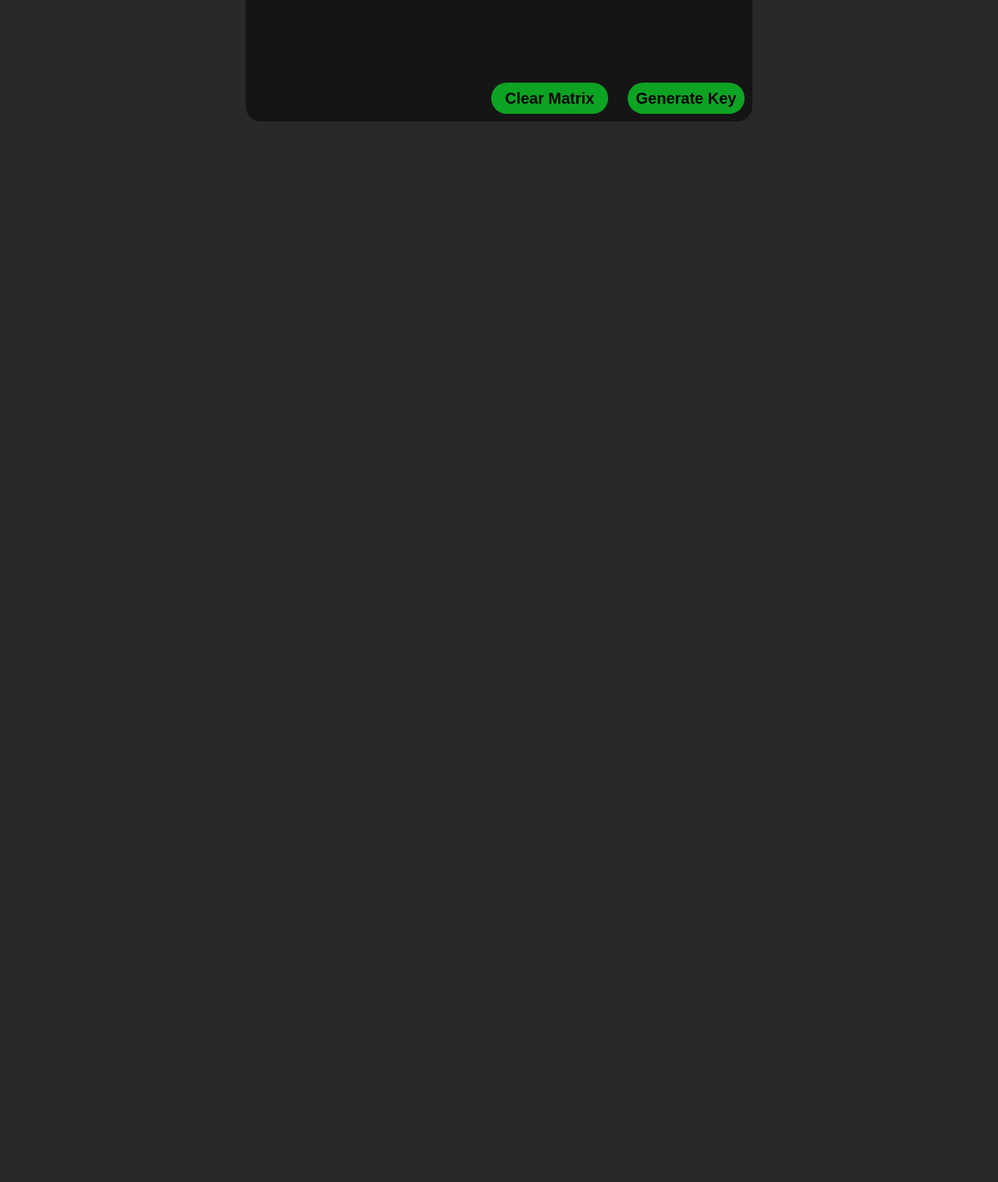
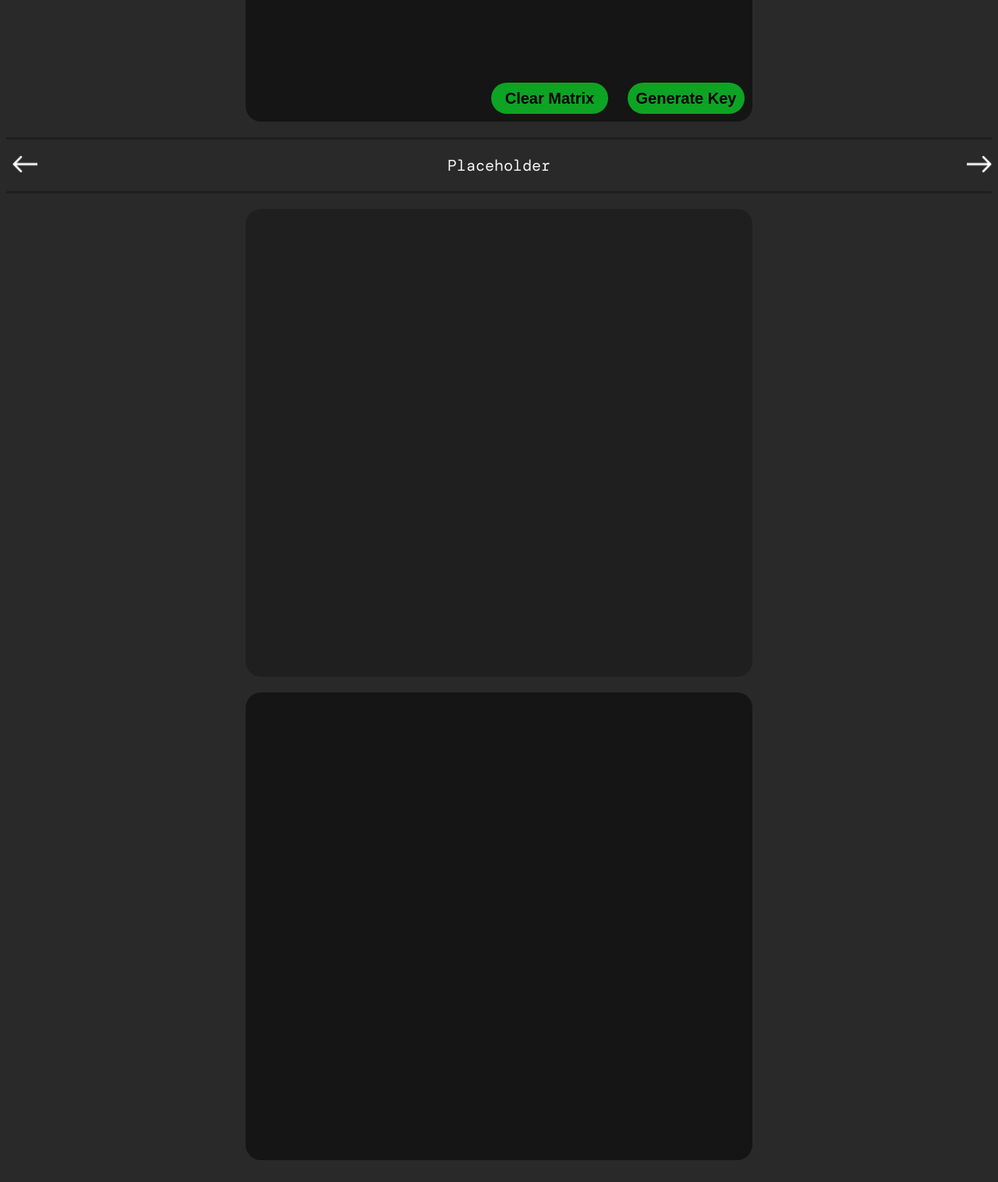
Before and after one commit to PaulVincent-Calvo/Invertrix, a Flask app: page / in a window 1280 px wide. Shown: the part 1128-2644 px from the top of the page at 78% size. Before the commit the page ends 1284 px from the top, so only its background shows below. Run offline with Flask 3, Linux system fonts and the light colour scheme; some web fonts are replaced.

Commit message:
results-steps page progress

```diff
--- a/static/styles.css
+++ b/static/styles.css
@@ -29,6 +29,13 @@ header{
 
 .logo{
     margin: 10px;
+}
+
+.container{
+    display: flex;
+    width: 100%;
+    flex-direction: column;
+    gap: 20px;
 }
 
 /* main part - input box and key matrix box */
@@ -239,3 +246,75 @@ input:checked + .slider:before {
 }
 
 /*second part - results of encryption/decryption*/
+.results-container{
+    width: 100%;
+    margin-inline: auto;
+    display: flex;
+    flex-direction: column;
+    justify-content: space-around;
+    gap: 20px;
+}
+
+/*header*/
+.results-header{
+    display: flex;
+    border-top: 3px solid var(--text-box-background-color);
+    border-bottom: 3px solid var(--text-box-background-color);
+    align-items: center;
+    justify-content: space-between;
+}
+
+.previous-button, .next-button{
+    background-color: transparent;
+    width: 40px;
+    height: 40px;
+    border-radius: 20px;
+    border-color: transparent;
+}
+
+.results-header-steps{
+    display: flex;
+    min-width: 600px;
+    font-family: var(--primary-font);
+    font-size: var(--message-font-size);
+    color: var(--text-color);
+    justify-content: center;
+}
+
+/*steps*/
+.steps-scroller{
+    display: grid;
+    grid-auto-flow: column;
+    grid-auto-columns: 100%;
+    overflow-x: auto;
+    overscroll-behavior-inline: contain;
+    scroll-snap-type: inline mandatory;
+    scroll-snap-align: start;
+}
+
+.step{
+    width: 100%;
+    display: flex;
+    flex-wrap: wrap;
+    justify-content: space-around;
+    gap: 20px;
+}
+
+.type-a{
+    min-height: 600px;
+    min-width: 650px;
+    display: flex;
+    flex-direction: column;
+    background-color: var(--text-box-background-color);
+    border-radius: 20px;
+}
+
+.type-b{
+    display: flex;
+    flex-direction: column;
+    align-items: center;
+    min-height: 600px;
+    min-width: 650px;
+    background-color: var(--matrix-box-background-color);
+    border-radius: 20px;
+}
--- a/templates/invertrix.html
+++ b/templates/invertrix.html
@@ -11,6 +11,7 @@
         <header>
             <div class="logo"><img src="{{ url_for('static', filename='assets/invertix-logo.png') }}" alt="Invertrix Logo" width="162px" height="32px"></div>
         </header>
+        <div class="container">
             <div class="main-container">
                 <div class="message-container">
                     <textarea class="text-box" id="text-box"></textarea>
@@ -41,9 +42,31 @@
                 </div>
             </div>
             <div class="results-container">
-            <div class="results-header" id="class-header"></div>
+                <div class="results-header" id="class-header">
+                    <button class="previous-button" id="previous-button"><img src="{{ url_for('static', filename='assets/left-arrow.png') }}" width="32px"></button>
+                    <p class="results-header-steps" id="results-header-steps">Placeholder</p>
+                    <button class="next-button" id="next-button"><img src="{{ url_for('static', filename='assets/right-arrow.png') }}"  width="32px"></button>
+                </div>
+                <div class = "results-steps">
+                    <div class = "steps-scroller">
+                        <div class = "step">
+                            <div class = "step-1-container-1 type-a"></div>
+                            <div class = "step-1-container-2 type-b"></div>
+                        </div>
+                        <div class = "step">
+                            <div class = "step-2-container-1 type-b"></div>
+                            <div class = "step-2-container-2 type-b"></div>
+                        </div>
+                        <div class = "step">
+                            <div class = "step-3-container-1 type-b"></div>
+                            <div class = "step-3-container-2 type-a"></div>
+                        </div>
+                    </div>
+                </div>
                 <div class="results">
             </div>
+        </div>
+
         <script src="{{ url_for('static', filename='index.js') }}"></script>
     </body>
 </html>
```
Also changed, not shown: static/assets/left-arrow.png (added), static/assets/right-arrow.png (added). Lines whose indentation alone changed are shown as unchanged.
